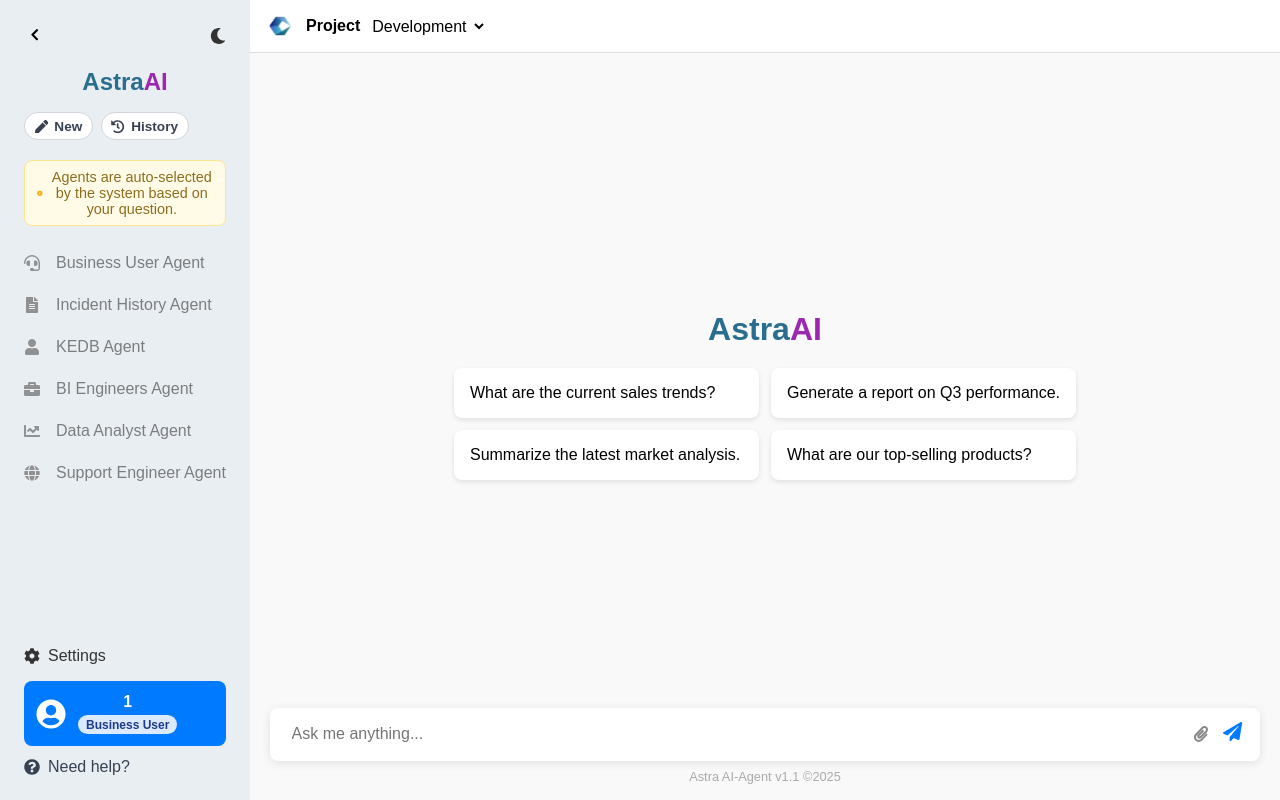
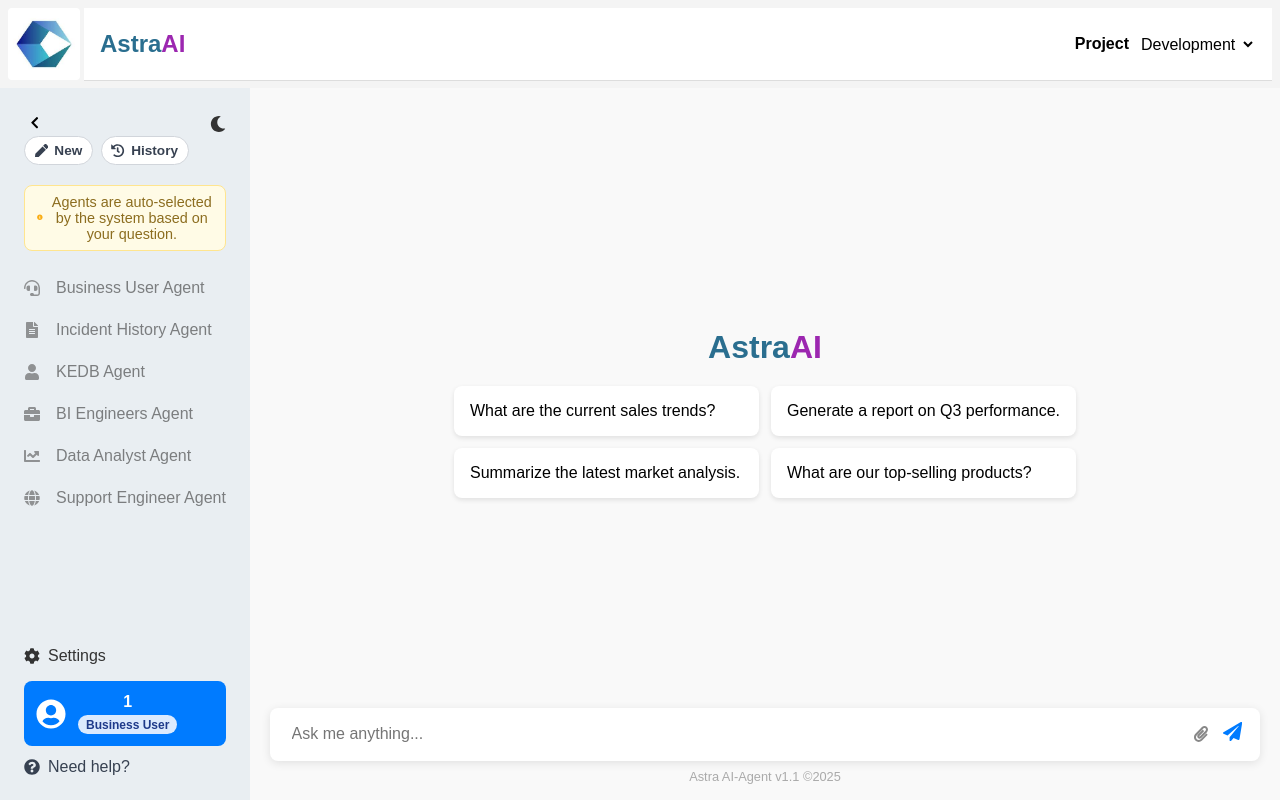
Before and after one commit to muthu-403396/Astra, a React (Create React App) app in the folder frontend/: page /chatbot/1 in a window 1280 px wide. Built offline with nearby package versions, Linux system fonts and the light colour scheme.

Commit message:
ui: header/top-bar layout with fixed emblem, move Project to right; sidebar: stack new/history when collapsed, remove Astra AI branding; chat: restore Astra AI welcome

```diff
--- a/frontend/src/components/Header.css
+++ b/frontend/src/components/Header.css
@@ -1,23 +1,30 @@
 .header {
   display: flex;
-  justify-content: space-between;
+  justify-content: flex-start;
   align-items: center;
-  padding: 0.75rem 1rem;
+  height: 72px;
+  padding: 0 1rem;
   background: #fff;
   border-bottom: 1px solid #ddd;
 }
 
-.header-left {
+.header-left,
+.header-right {
   display: flex;
   align-items: center;
   gap: 0.75rem;
 }
 
-.header-emblem {
-  height: 28px;
-  width: auto;
-  display: block;
-  border-radius: 4px;
+.header-right {
+  margin-left: auto;
+}
+
+.logo-intelli {
+  color: #2a6e8f;
+}
+
+.logo-ops {
+  color: #9c27b0;
 }
 
 .project-selector {
--- a/frontend/src/components/Header.js
+++ b/frontend/src/components/Header.js
@@ -1,12 +1,16 @@
 import React from 'react';
 import './Header.css';
-import cognizantImg from '../assets/cognizant.jpg';
 
 const Header = () => {
   return (
     <header className="header">
       <div className="header-left">
-        <img src={cognizantImg} alt="Cognizant" className="header-emblem" />
+        <h2>
+          <span className="logo-intelli">Astra</span>
+          <span className="logo-ops">AI</span>
+        </h2>
+      </div>
+      <div className="header-right">
         <div className="project-selector">
           <label>Project</label>
           <select>
--- a/frontend/src/components/Sidebar.css
+++ b/frontend/src/components/Sidebar.css
@@ -56,6 +56,12 @@
   align-items: center;
   gap: 0.5rem;
   margin-bottom: 0.75rem;
+}
+
+/* Stack New and History vertically when collapsed */
+.sidebar.collapsed .new-chat {
+  flex-direction: column;
+  align-items: stretch;
 }
 
 .chip-button {
--- a/frontend/src/components/Sidebar.js
+++ b/frontend/src/components/Sidebar.js
@@ -147,14 +147,7 @@ const Sidebar = ({ username, onAgentSelect, onNewChat, sessions, onSelectSession
           </div>
         )}
       </div>
-      {!collapsed && (
-        <div className="sidebar-header">
-          <h2>
-            <span className="logo-intelli">Astra</span>
-            <span className="logo-ops">AI</span>
-          </h2>
-        </div>
-      )}
+
       <div className="new-chat">
         <button onClick={onNewChat} className="chip-button" title="New chat">
           <FaPen /> {!collapsed && <span className="chip-text">New</span>}
--- a/frontend/src/pages/ChatbotPage.css
+++ b/frontend/src/pages/ChatbotPage.css
@@ -1,7 +1,8 @@
 .chatbot-page {
   display: grid;
   grid-template-columns: 250px 1fr;
-  height: 100vh;
+  height: calc(100vh - 88px);
+  margin-top: 88px;
   background: #f9f9f9;
   overflow: hidden;
   position: relative;
@@ -15,6 +16,25 @@
   background: #0f172a;
 }
 
+.page-emblem {
+  position: fixed;
+  top: 8px;
+  left: 8px;
+  z-index: 1000;
+  height: 72px;
+  width: auto;
+  border-radius: 4px;
+  pointer-events: none;
+}
+
+.top-bar {
+  position: fixed;
+  top: 8px;
+  left: 84px;
+  right: 8px;
+  z-index: 900;
+}
+
 .main-content {
   display: flex;
   flex-direction: column;
--- a/frontend/src/pages/ChatbotPage.js
+++ b/frontend/src/pages/ChatbotPage.js
@@ -3,8 +3,8 @@ import { useParams, useLocation } from 'react-router-dom';
 import Sidebar from '../components/Sidebar';
 import Header from '../components/Header';
 import Chatbot from '../components/Chatbot';
-import { getLlmResponse } from '../services/llmService';
 import './ChatbotPage.css';
+import cognizantImg from '../assets/cognizant.jpg';
 
 const ChatbotPage = () => {
   const { username } = useParams();
@@ -313,6 +313,11 @@ const ChatbotPage = () => {
   const containerStyle = { gridTemplateColumns: `${sidebarCollapsed ? 64 : sidebarWidth}px 1fr` };
 
   return (
+    <>
+      <img src={cognizantImg} alt="Cognizant" className="page-emblem" />
+      <div className="top-bar">
+        <Header />
+      </div>
       <div className={containerClass} style={containerStyle}>
         <Sidebar
           username={username}
@@ -329,7 +334,6 @@ const ChatbotPage = () => {
           onResize={handleResizeSidebar}
         />
         <div className="main-content">
-        <Header />
           <Chatbot
             messages={activeSession.messages}
             questions={activeSession.questions}
@@ -339,6 +343,7 @@ const ChatbotPage = () => {
           />
         </div>
       </div>
+    </>
   );
 };
 
```
Lines whose indentation alone changed are shown as unchanged.
